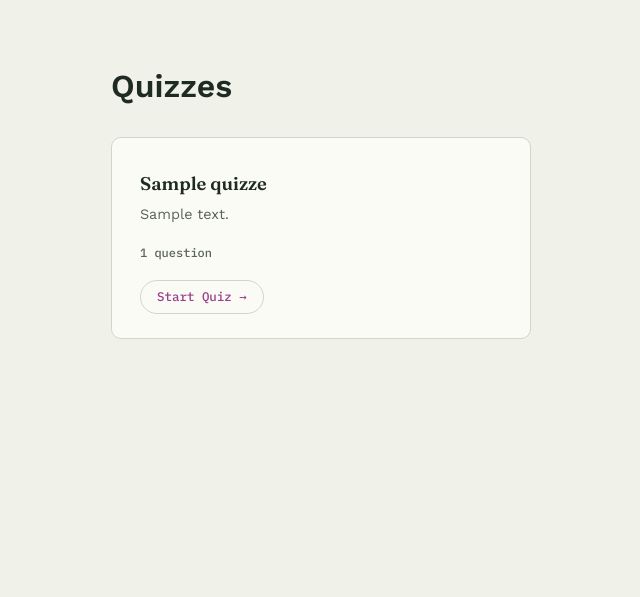
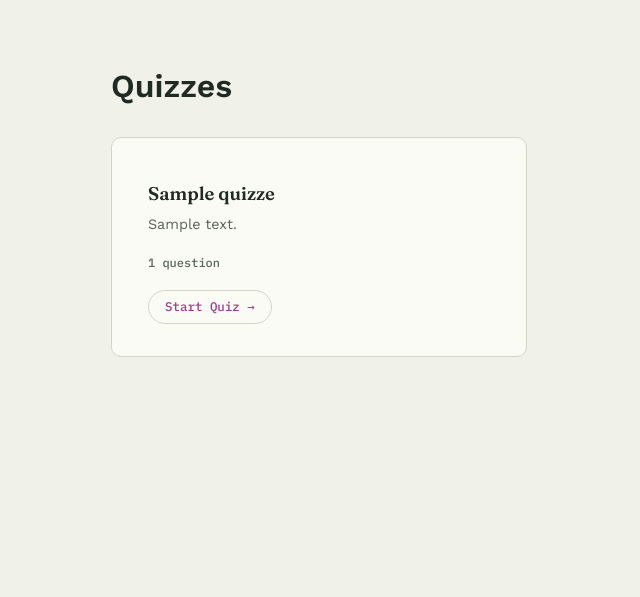
Before and after one commit to notabhishekrai/bcatutor, a PHP site: page /quizzes in a window 1280 px wide. Shown: the part 67-664 px from the top of the page, without its empty margins (99-739 px from the left). Run offline with PHP 8.4, Linux system fonts and the light colour scheme; tables that the repository leaves empty hold one stand-in row (values such as "Sample post").

Commit message:
Increase quiz grid size

```diff
--- a/assets/style.css
+++ b/assets/style.css
@@ -766,8 +766,8 @@ html { scroll-behavior: smooth; }
 
 .quiz-grid {
     display: grid;
-    grid-template-columns: repeat(auto-fill, minmax(300px, 1fr));
-    gap: 20px;
+    grid-template-columns: repeat(auto-fill, minmax(340px, 1fr));
+    gap: 28px;
     margin-top: 24px;
 }
 
@@ -777,7 +777,7 @@ html { scroll-behavior: smooth; }
     flex-direction: column;
     align-items: flex-start;
     text-align: left;
-    padding: 34px 28px 24px;
+    padding: 44px 36px 32px;
     background: var(--paper-card);
     border: 1px solid var(--line);
     border-radius: 10px;
```
